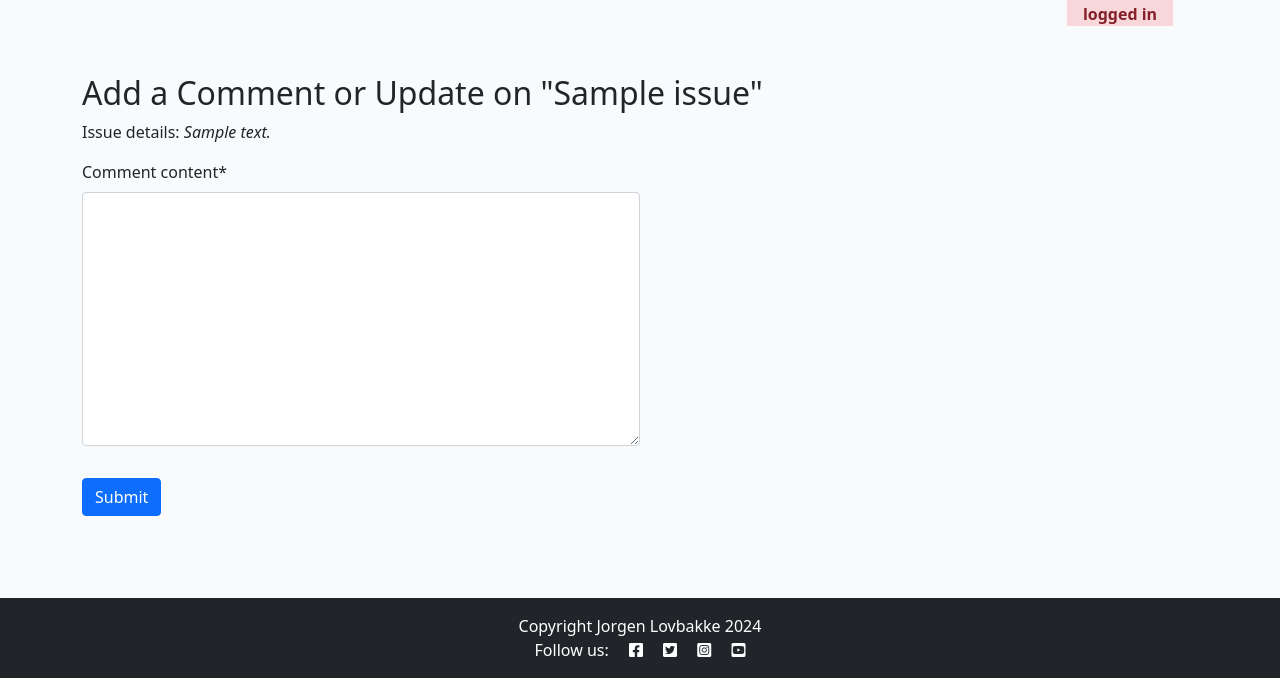
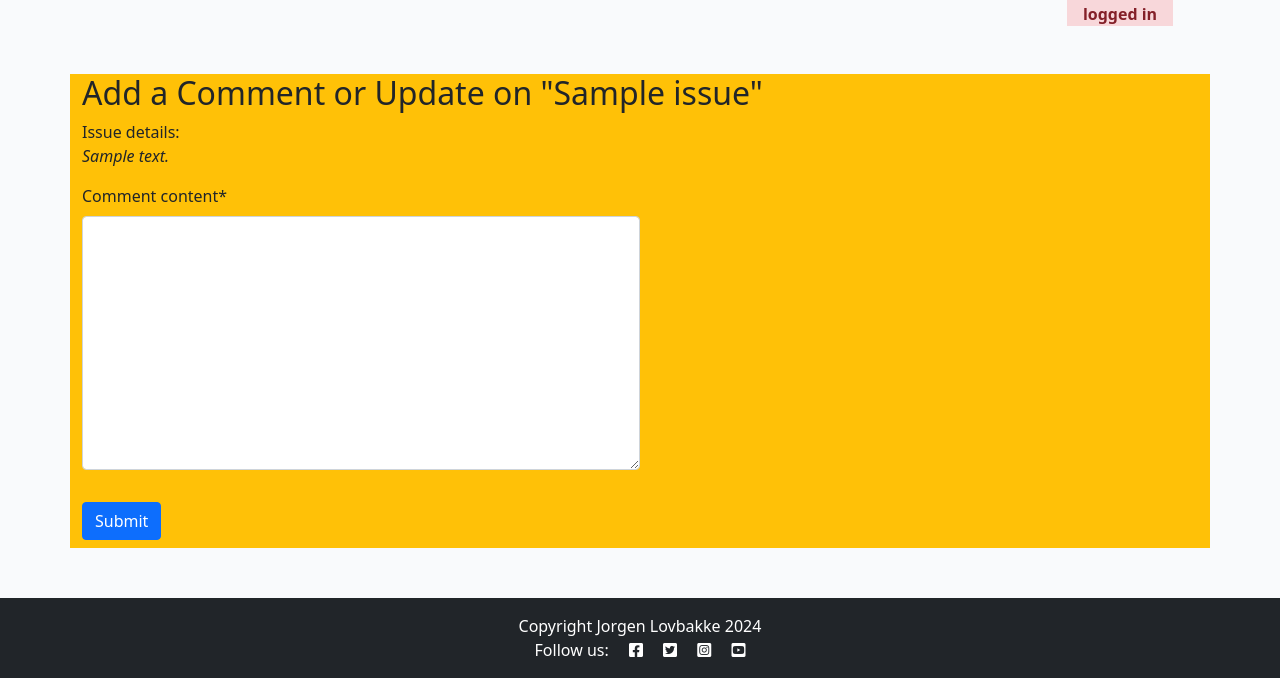
Before and after one commit to JL-14/community-incident-forum, a Django app: a page that uses templates/forum/add_comment.html in a window 1280 px wide. Shown: the part 122-800 px from the top of the page. Run offline with Django 4.2, Linux system fonts and the light colour scheme; tables that the repository leaves empty hold one stand-in row (values such as "Sample post"); some libraries are stand-ins or nearby versions.

Commit message:
Add colour to new comment container

```diff
--- a/static/css/style.css
+++ b/static/css/style.css
@@ -232,3 +232,7 @@ body {
 .notification-container {
     top: 70px;
 }
+
+.comment-form {
+    background-color: #F9FAFC;
+}
--- a/templates/forum/add_comment.html
+++ b/templates/forum/add_comment.html
@@ -2,14 +2,14 @@
 {% load crispy_forms_tags %}
 
 {% block content %}
-<div class="container mt-5">
+<div class="container mt-5 bg-warning">
     <h2>Add a Comment or Update on "{{ issue_title }}"</h2>
-    <p>Issue details: <em>{{ issue_content | safe }}</em></p>
+    <p>Issue details: <br><em>{{ issue_content | safe }}</em></p>
     <div class="col-md-6">
         <form id="commentForm" method="post">
             {% csrf_token %}
             {{ comment_form | crispy }}
-            <button type="submit" class="btn btn-primary mt-3">Submit</button>
+            <button type="submit" class="btn btn-primary mt-3 mb-2">Submit</button>
         </form>
     </div>
 </div>
```
